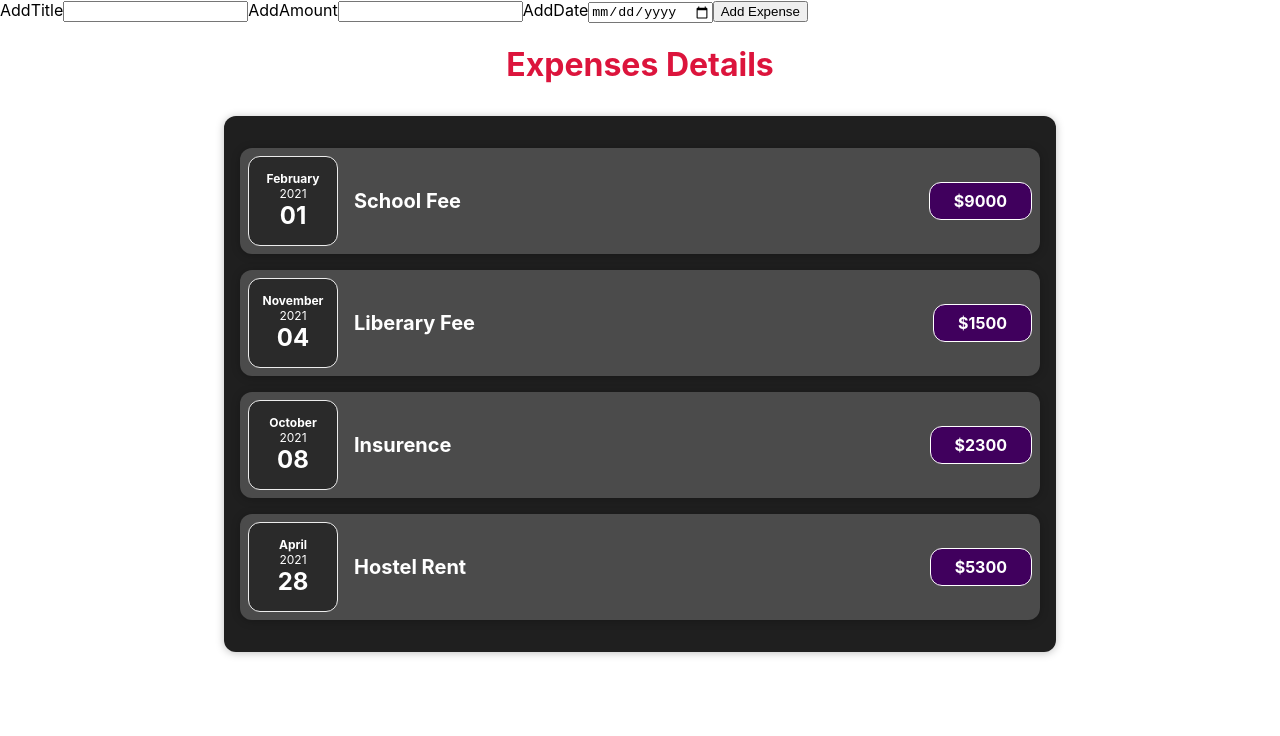
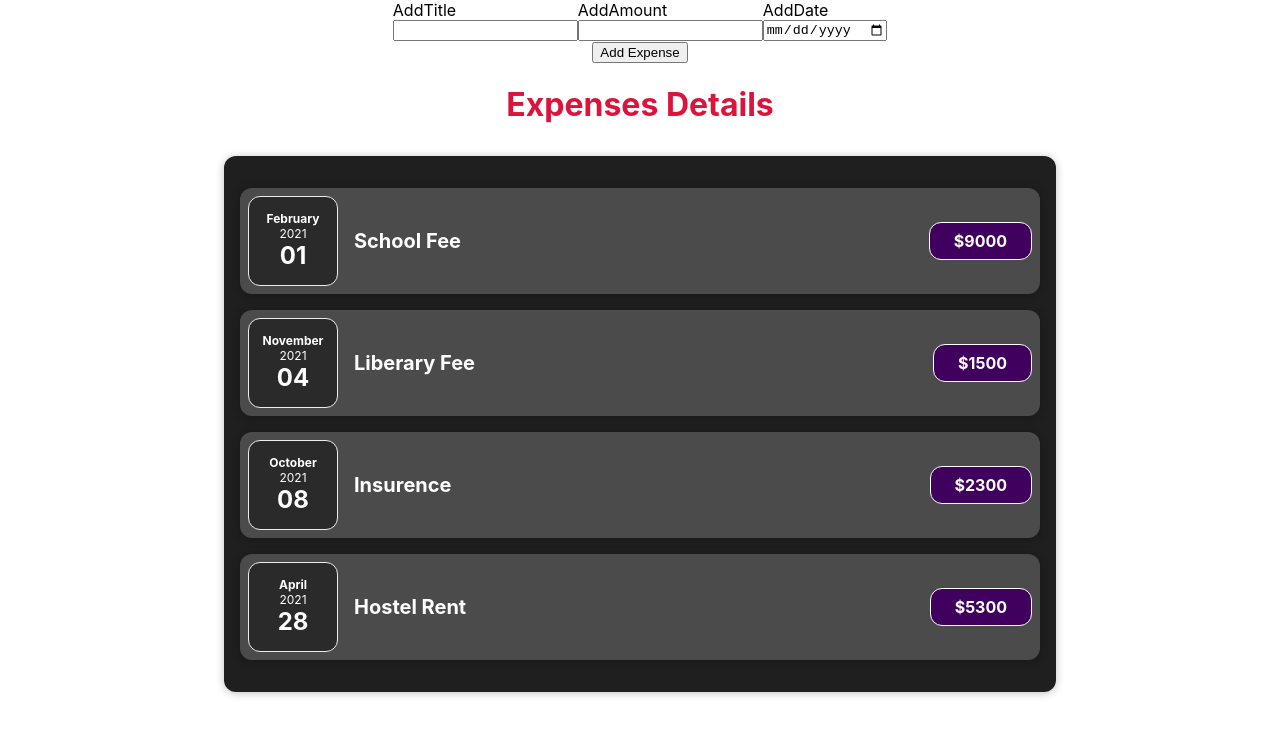
Before and after one commit to Dadhimukh/Expenses_Tracker_Project-react, a React (Create React App) app: page / in a window 1280 px wide. Shown: the top 736 px of the page. Built offline with nearby package versions, Linux system fonts and the light colour scheme.

Commit message:
importing styling from Expense.css

```diff
--- a/src/Components/NewExpense/ExpenseForm.js
+++ b/src/Components/NewExpense/ExpenseForm.js
@@ -1,5 +1,5 @@
 import React, { useState } from "react";
-
+import "./ExpenseForm.css"
 const ExpenseForm = (props) => {
 
   const [newTitle, setNewTitle] = useState("");
@@ -37,21 +37,31 @@ const ExpenseForm = (props) => {
 
   return (
 
-    <form onSubmit={submitFormHandler}>
-      <div>
+    <form onSubmit={submitFormHandler} className="formContainer">
+      <div className="formData">
+
+        <div className="title">
           <label>AddTitle</label>
           <input type="text" onChange={titleUpdateHandler} value={newTitle} />
+        </div>
 
+        <div className="amount">
           <label>AddAmount</label>
           <input type="number" onChange={amountUpdateHandler} value={newAmount} />
+        </div>
 
+        <div className="date">
           <label>AddDate</label>
           <input type="date" onChange={dateUpdateHandler} value={newDate} />
+        </div>
 
+      </div>
+
+      <div className="submitButton">
           <button type="submit">Add Expense</button>
+      </div>
 
 
-      </div>
     </form>
   );
 }
```
Lines whose indentation alone changed are shown as unchanged.
